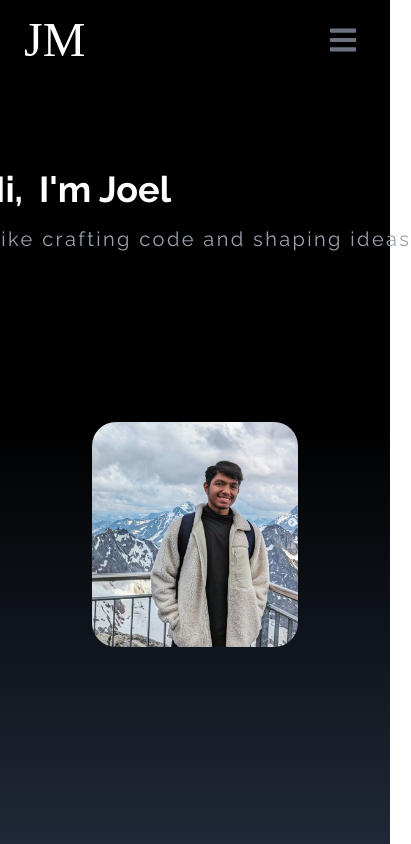
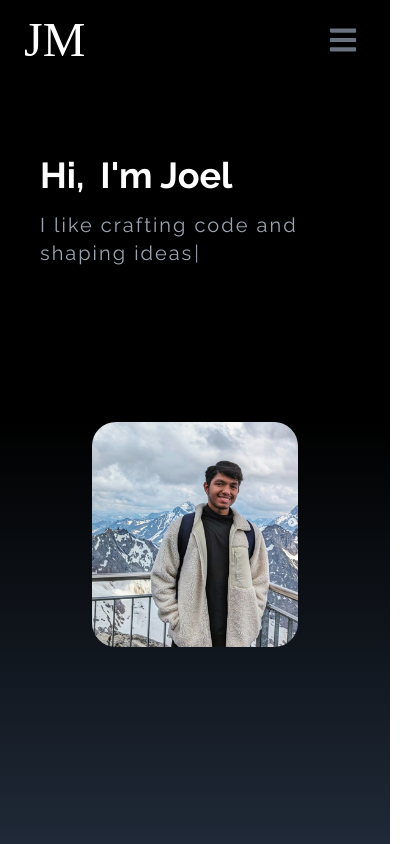
Before and after one commit to joelmathew003/portfolio, a React (Create React App) app: page / in a window 390 px wide. Shown: the top 844 px of the page, 411 px wide, since content can reach past the window. Built offline with nearby package versions, Linux system fonts and the light colour scheme; a web font is replaced by a local one.

Commit message:
added typewriter effect and changed contact

```diff
--- a/package.json
+++ b/package.json
@@ -12,6 +12,7 @@
     "react-icons": "^4.12.0",
     "react-scripts": "5.0.1",
     "react-scroll": "^1.9.0",
+    "typewriter-effect": "^2.21.0",
     "web-vitals": "^2.1.4"
   },
   "scripts": {
--- a/src/components/Contact.jsx
+++ b/src/components/Contact.jsx
@@ -1,9 +1,13 @@
-import React from "react";
+import React, { useState } from "react";
 
 const Contact = () => {
-  const form_style = "p-2 bg-transparent border-b-2 text-white focus:outline-0 focus:border-blue-500 transition-all duration-300 border-gray-500"
+  const [hovered, setHovered] = useState(null);
+  const form_style =
+    "p-2 bg-transparent border-b-2 text-white focus:outline-0 focus:border-blue-500 transition-all duration-300 border-gray-500";
   return (
-    <div name="contact" className="text-white w-full md:px-40 px-10 pt-40 bg-transparent">
+    <div
+      name="contact"
+      className="text-white w-full md:px-40 px-10 pt-40 bg-transparent">
       <div className="flex flex-col p-4 justify-center mx-auto h-full">
         <div className="pb-8">
           <p className="text-4xl font-bold inline border-b-4 border-gray-500">
@@ -36,9 +40,8 @@ const Contact = () => {
               placeholder="Enter your message"
               rows="10"
               className={form_style}></textarea>
-
-            <button className="text-black bg-slate-400 py-3 items-center hover:bg-slate-200 duration-200 text-xl text-bold rounded-md">
-              Send
+            <button className="hover:tracking-[0.05em] m-10 text-black bg-slate-400 py-3 items-center hover:bg-slate-200 duration-200 text-xl text-bold rounded-md">
+              Send :)
             </button>
           </form>
         </div>
--- a/src/components/Home.jsx
+++ b/src/components/Home.jsx
@@ -1,17 +1,32 @@
 import React from "react";
 import Dp from "../assets/dp.png";
+import Typewriter from "typewriter-effect";
 
 const Home = () => {
   return (
     <div name="home" className="h-screen w-full">
       <div className="max-w-screen-lg mx-auto flex flex-col items-center md:justify-between h-full px-10 md:flex-row">
-        <div className="flex flex-col justify-center h-1/2 gap-4">
-          <div className="flex">
-
-          <h2 className="text-4xl sm:text-7xl font-bold text-white intro-text pr-4">Hi, </h2>
-          <h2 className="text-4xl sm:text-7xl font-bold text-white intro-text-2">I'm Joel</h2>
+        <div className="flex flex-col justify-center h-1/2 gap-4  text-white">
+          <div className="flex ">
+            <h2 className="text-4xl sm:text-7xl font-bold text-white intro-text pr-4">
+              Hi,{" "}
+            </h2>
+            <h2 className="text-4xl sm:text-7xl font-bold text-white intro-text-2">
+              I'm Joel
+            </h2>
           </div>
-          <p className="text-gray-400 max-w-md text-xl typewriter-text">I like crafting code and shaping ideas</p>
+          {/* <p className="text-gray-400 max-w-md text-xl typewriter-text">I like crafting code and shaping ideas</p> */}
+          <div className="typewriter-text text-gray-400 max-w-md text-xl delay-700 tracking-widest">
+            <Typewriter
+              onInit={(typewriter) => {
+                typewriter
+                  .pauseFor(1000)
+                  .changeDelay(35)
+                  .typeString("I like crafting code and shaping ideas")
+                  .start();
+              }}
+            />
+          </div>
         </div>
         <div className="">
           <img
--- a/src/index.css
+++ b/src/index.css
@@ -9,15 +9,6 @@
     font-family: "Raleway", sans-serif;
   }
 }
-
-/* body {
-  background-image: linear-gradient(to bottom, var(--tw-gradient-stops));
-  background-color: #000000;
-  background-color: #000000;
-  background-color: #1f2937;
-  min-height: 100vh;
-  background-attachment: fixed;
-} */
 
 @keyframes slideInFromBottom {
   0% {
@@ -32,34 +23,21 @@
 
 .intro-text {
   opacity: 0;
-  animation: slideInFromBottom 1s ease-in-out;
+  animation: slideInFromBottom 0.5s ease-in-out;
   animation-fill-mode: forwards;
 }
 
 .intro-text-2 {
   opacity: 0;
-  animation: slideInFromBottom 1s ease-in-out;
+  animation: slideInFromBottom 0.5s ease-in-out;
   animation-fill-mode: forwards;
-  animation-delay: 1s;
+  animation-delay: 0.5s;
 }
 
-@keyframes typewriter {
-  from {
-    width: 0;
-    opacity: 1;
-  }
-  to {
-    width: 100%;
-    opacity: 1;
-  }
-}
-
-.typewriter-text {
-  opacity: 0;
+/* .typewriter-text {
   overflow: hidden;
   display: inline-block;
   white-space: nowrap;
   margin: 10;
   letter-spacing: 0.12em;
-  animation: typewriter 2s steps(40) 2s forwards;
-}
+} */
```
Also changed, not shown: src/components/Projects.jsx (+0 -51 lines), 1 other file (tests, documents, lock files or other folders).
